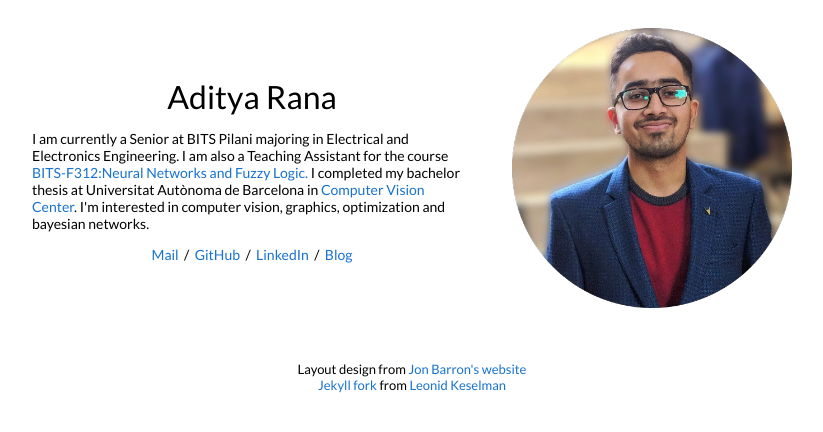
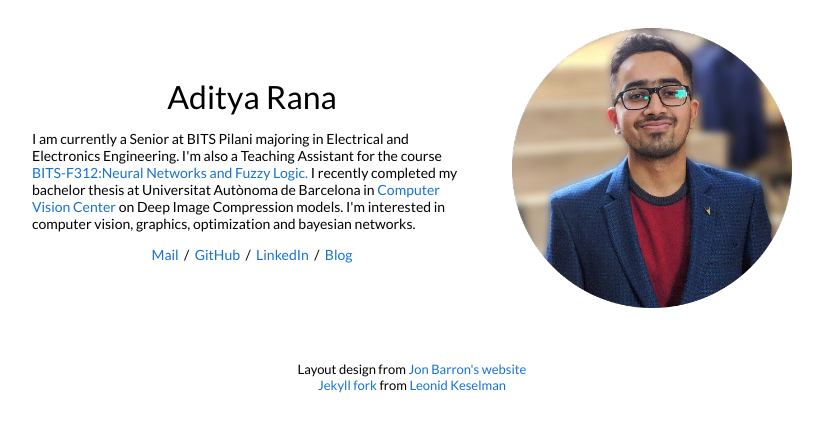
Before and after one commit to adityassrana/adityassrana.github.io, a Jekyll site: the page built from _posts/2019-08-07-poitnet-keras.markdown, in a window 1280 px wide. Shown: the top 432 px of the page, without its empty margins (228-1051 px from the left). Built offline with Jekyll 4.4.1, drawn with Linux system fonts in a browser that asks for light colours.

Commit message:
Update default.html

```diff
--- a/_layouts/default.html
+++ b/_layouts/default.html
@@ -77,7 +77,7 @@
               Aditya Rana
               </h1>
         <p>
-            I am currently a Senior at BITS Pilani majoring in Electrical and Electronics Engineering. I am also a Teaching Assistant for the course <a href="https://github.com/adityassrana/BITS-F312-Neural-Networks-and-Fuzzy-Logic"> BITS-F312:Neural Networks and Fuzzy Logic.</a> I completed my bachelor thesis at Universitat Autònoma de Barcelona in <a href="http://www.cvc.uab.es/">Computer Vision Center</a>. I'm interested in computer vision, graphics, optimization and bayesian networks.
+            I am currently a Senior at BITS Pilani majoring in Electrical and Electronics Engineering. I'm also a Teaching Assistant for the course <a href="https://github.com/adityassrana/BITS-F312-Neural-Networks-and-Fuzzy-Logic"> BITS-F312:Neural Networks and Fuzzy Logic.</a> I recently completed my bachelor thesis at Universitat Autònoma de Barcelona in <a href="http://www.cvc.uab.es/">Computer Vision Center</a> on Deep Image Compression models. I'm interested in computer vision, graphics, optimization and bayesian networks.
 
               <p style="text-align:center">
                 <a href="mailto:adityassrana2@gmail.com"> Mail </a> &nbsp;/&nbsp;
```
